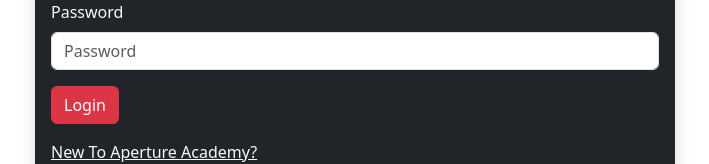
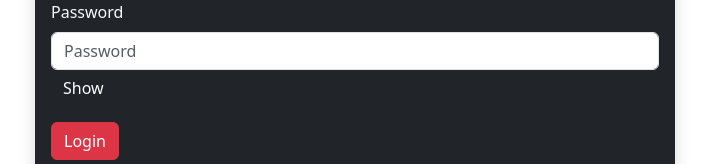
Before and after one commit to tezalve/aperture-academy-client, a React (Vite) app: page /login in a window 1280 px wide. Shown: the part 304-468 px from the top of the page, without its empty margins (285-994 px from the left). Built offline with nearby package versions, Linux system fonts and the light colour scheme; no server answers.

Commit message:
:sparkles: show hide pass field

```diff
--- a/src/pages/Login/Login.jsx
+++ b/src/pages/Login/Login.jsx
@@ -11,10 +11,20 @@
 
     const { signIn, signInWithGoogle } = useContext(AuthContext);
     const [error, setError] = useState('');
+    const [pass, setPass] = useState(true);
     const navigate = useNavigate();
     const location = useLocation();
     // storing the last location accessed to reroute after login
     const from = location.state?.from?.pathname || '/';
+
+    const handleToggle = () =>{
+        if(pass){
+            setPass(false);
+        }
+        else{
+            setPass(true);
+        }
+    }
 
     const handleLogin = event => {
         event.preventDefault();
@@ -73,7 +83,8 @@
 
                     <Form.Group className="mb-3" controlId="formBasicPassword">
                         <Form.Label>Password</Form.Label>
-                        <Form.Control type="password" name='password' placeholder="Password" required />
+                        <Form.Control type={pass?'password':'text'} name='password' placeholder="Password" required />
+                        <a className='btn text-white border-0' onClick={handleToggle}>{pass? 'Show': 'Hide'}</a>
                     </Form.Group>
                     <Button variant="danger" type="submit">
                         Login
```
